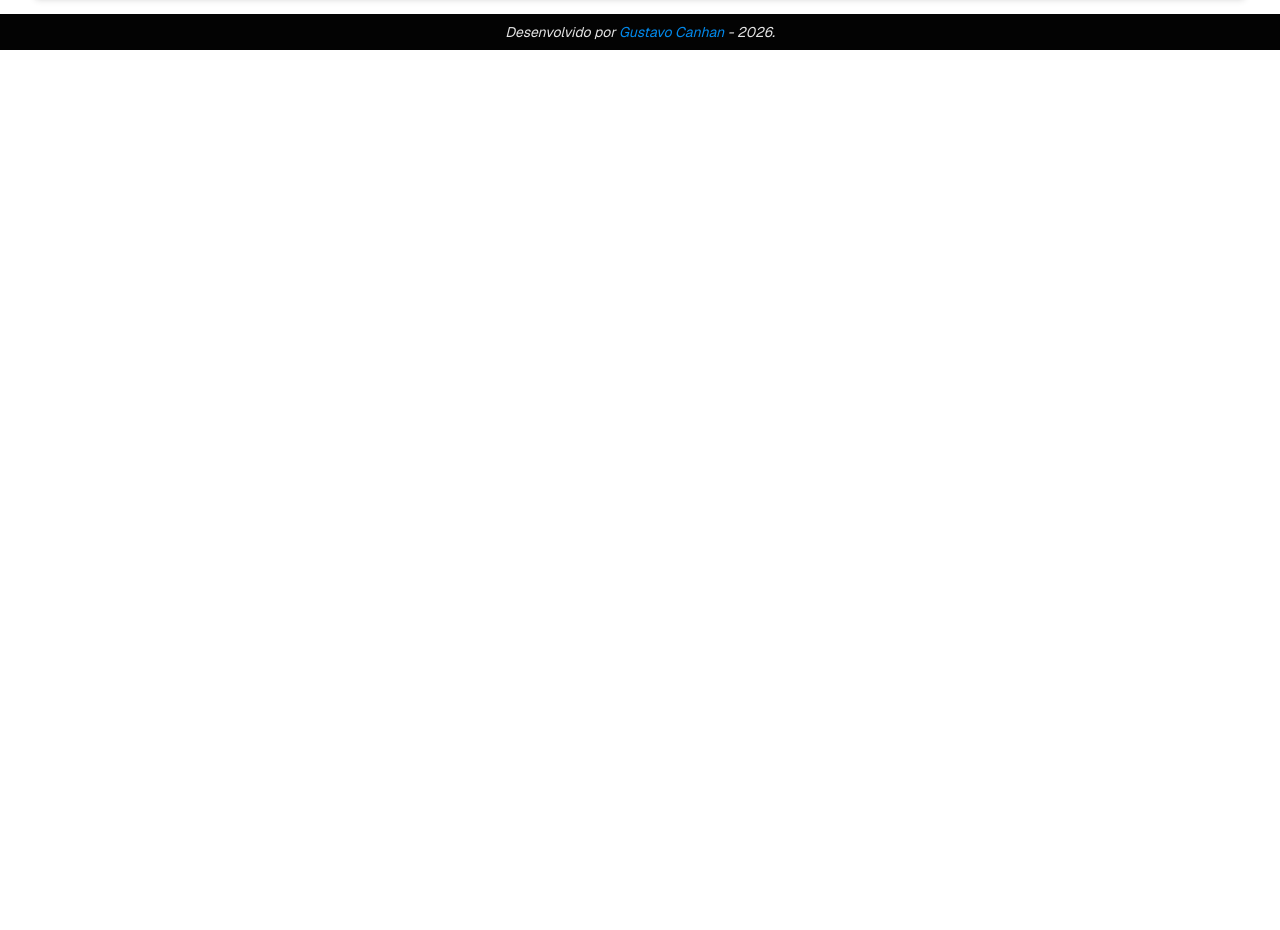
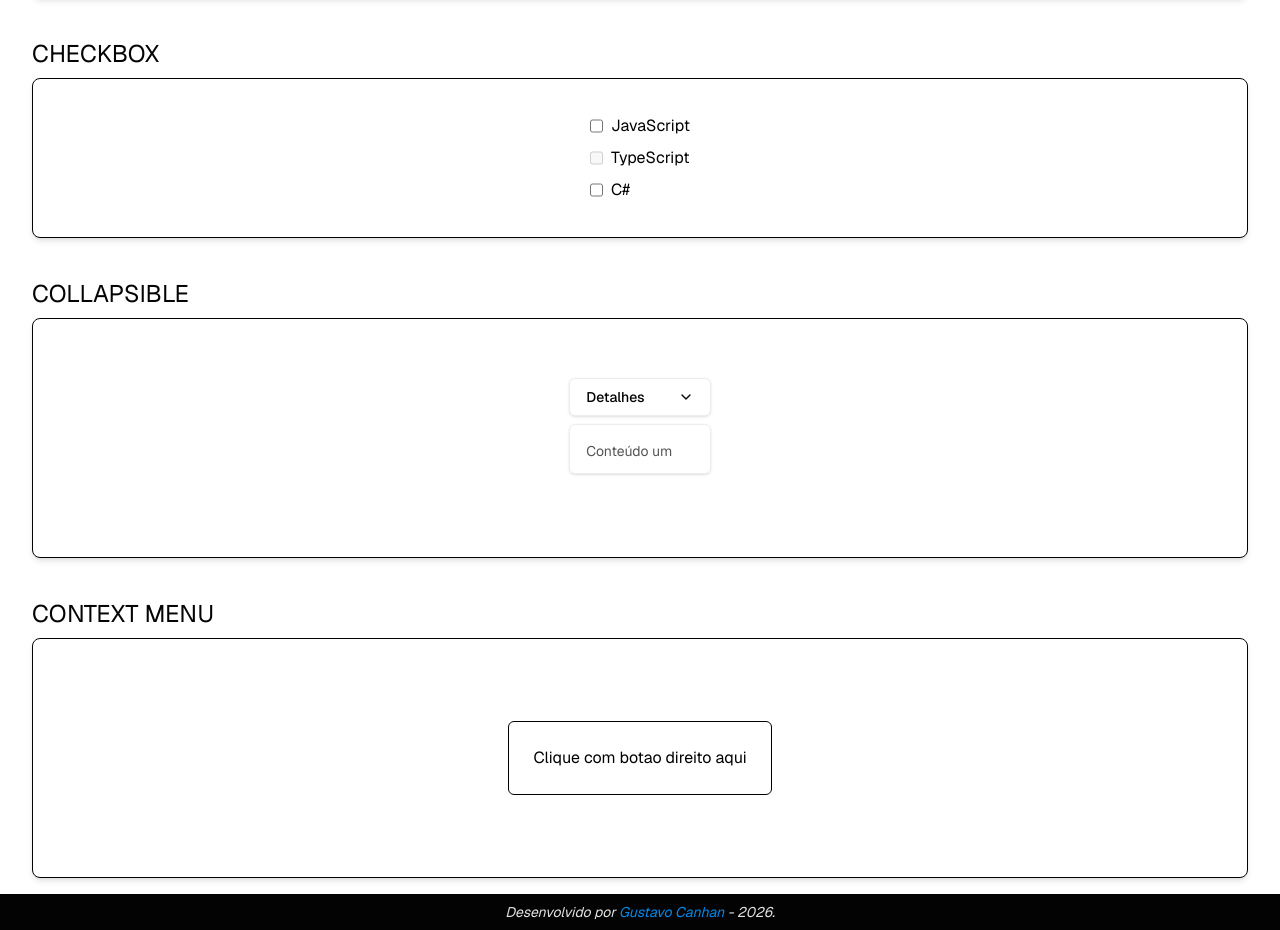
Before and after one commit to gustavocanhan/ComponentesReact, a Next.js app: page / in a window 1280 px wide. Shown: the part 3086-4016 px from the top of the page. Before the commit the page ends 3136 px from the top, so only its background shows below. Built offline with nearby package versions, Linux system fonts and the light colour scheme.

Commit message:
feat: add checkbox collapsible and contextmenu for components

```diff
--- a/src/app/componentes/page.tsx
+++ b/src/app/componentes/page.tsx
@@ -13,6 +13,9 @@ export default function Componentes() {
     "Calendar",
     "Card",
     "Carousel",
+    "Checkbox",
+    "Collapsible",
+    "Context Menu",
   ];
 
   return (
@@ -23,9 +26,9 @@ export default function Componentes() {
           Here you will find various components <br />
           that I created as a basis for study and practice.
         </p>
-        <div className="grid grid-cols-2 md:grid-cols-3 gap-4">
+        <div className="grid grid-cols-2 md:grid-cols-3 gap-6">
           {data.sort().map((item, key) => (
-            <div className="w-fit">
+            <div className="w-fit" key={key}>
               <p
                 key={key}
                 className="font-semibold cursor-pointer relative inline-block after:content-[''] after:absolute after:left-0 after:bottom-0 after:h-0.5 after:w-0 after:bg-accent-foreground after:transition-[width] after:duration-300 hover:after:w-full"
--- a/src/app/page.tsx
+++ b/src/app/page.tsx
@@ -13,6 +13,10 @@ import { useState } from "react";
 import Card from "./../components/card/Card";
 import Carousel from "@/components/carousel/Carousel";
 import CarouselItem from "@/components/carousel/CarouselItem";
+import CheckBox from "@/components/checkbox/CheckBox";
+import Collapsible from "@/components/collapsible/Collapsible";
+import ContextMenu from "@/components/contextmenu/ContextMenu";
+import { Copy, Edit, Trash } from "lucide-react";
 
 export default function Home() {
   const [input, setInput] = useState("");
@@ -178,6 +182,77 @@ export default function Home() {
           </div>
         </div>
       </div>
+      {/* CheckBox */}
+      <div className="py-4 px-8">
+        <h1 className="text-2xl text-foreground pb-2">CHECKBOX</h1>
+        <div className="px-2 shadow-md w-full h-40 bg-background border rounded-lg border-foreground flex justify-center items-center">
+          <div className="flex flex-col gap-2">
+            <CheckBox
+              labelChk="JavaScript"
+              nameChk="tech"
+              valueChk="js"
+              isDisabled={false}
+            />
+            <CheckBox
+              labelChk="TypeScript"
+              nameChk="tech"
+              valueChk="ts"
+              isDisabled={true}
+            />
+            <CheckBox
+              labelChk="C#"
+              nameChk="tech"
+              valueChk="c#"
+              isDisabled={false}
+            />
+          </div>
+        </div>
+      </div>
+      {/* Collapsible */}
+      <div className="py-4 px-8">
+        <h1 className="text-2xl text-foreground pb-2">COLLAPSIBLE</h1>
+        <div className="px-2 shadow-md w-full h-60 bg-background border rounded-lg border-foreground flex justify-center items-center">
+          <div className="flex flex-col gap-2">
+            <Collapsible title="Detalhes">
+              <p>Conteúdo um</p>
+              <p>Conteúdo dois</p>
+              <p>Conteúdo tres</p>
+              <p>Conteúdo quatro</p>
+            </Collapsible>
+          </div>
+        </div>
+      </div>
+      {/* Context Menu */}
+      <div className="py-4 px-8">
+        <h1 className="text-2xl text-foreground pb-2">CONTEXT MENU</h1>
+        <div className="px-2 shadow-md w-full h-60 bg-background border rounded-lg border-foreground flex justify-center items-center">
+          <div className="flex flex-col gap-2">
+            <ContextMenu
+              items={[
+                {
+                  label: "Editar",
+                  icon: <Edit className="w-4 h-4" />,
+                  onClick: () => alert("Editar"),
+                },
+                {
+                  label: "Duplicar",
+                  icon: <Copy className="w-4 h-4" />,
+                  onClick: () => alert("Duplicar"),
+                },
+                {
+                  label: "Excluir",
+                  icon: <Trash className="w-4 h-4" />,
+                  onClick: () => alert("Excluir"),
+                },
+              ]}
+            >
+              <div className="rounded-md border p-6">
+                Clique com botao direito aqui
+              </div>
+            </ContextMenu>
+          </div>
+        </div>
+      </div>
     </main>
   );
 }
--- /dev/null
+++ b/src/components/checkbox/CheckBox.tsx
@@ -0,0 +1,26 @@
+type CheckBoxProps = {
+  nameChk: string;
+  valueChk: string;
+  labelChk: string;
+  isDisabled: boolean;
+};
+
+export default function CheckBox({
+  nameChk,
+  valueChk,
+  labelChk,
+  isDisabled,
+}: CheckBoxProps) {
+  return (
+    <label className="flex gap-2">
+      <input
+        type="checkbox"
+        name={nameChk}
+        value={valueChk}
+        className="accent-accent-foreground"
+        disabled={isDisabled}
+      />
+      {labelChk}
+    </label>
+  );
+}
--- /dev/null
+++ b/src/components/collapsible/Collapsible.tsx
@@ -0,0 +1,47 @@
+"use client";
+
+import { ChevronDown } from "lucide-react";
+import { useState } from "react";
+
+type CollapsibleProps = {
+  title: string;
+  children: React.ReactNode;
+};
+
+export default function Collapsible({ title, children }: CollapsibleProps) {
+  const [open, setOpen] = useState(false);
+
+  return (
+    <div>
+      <div className="w-full rounded-md border border-muted-foreground/10 shadow">
+        {/* Trigger */}
+        <button
+          onClick={() => setOpen((v) => !v)}
+          className="cursor-pointer flex w-full items-center justify-between px-4 py-2 text-sm font-medium hover:bg-muted transition"
+          aria-expanded={open}
+        >
+          {title}
+          <ChevronDown
+            className={`h-4 w-4 transition-transform duration-200 ${
+              open ? "rotate-180" : ""
+            }`}
+          />
+        </button>
+      </div>
+      {/* Content */}
+      <div
+        className={`pb-6 grid transition-[grid-template-rows] duration-200 ${
+          open ? "grid-rows-[1fr]" : "grid-rows-[0fr]"
+        }`}
+      >
+        <div
+          className={`overflow-hidden mt-2 shadow rounded-md p-4 text-sm text-muted-foreground flex flex-col gap-2 border border-muted-foreground/10 ${
+            !open ? "pb-8" : ""
+          }`}
+        >
+          {children}
+        </div>
+      </div>
+    </div>
+  );
+}
--- /dev/null
+++ b/src/components/contextmenu/ContextMenu.tsx
@@ -0,0 +1,84 @@
+"use client";
+
+import { useEffect, useRef, useState } from "react";
+
+type ContextMenuProps = {
+  items: {
+    label: string;
+    icon: React.ReactNode;
+    onClick: () => void;
+    disabled?: boolean;
+  }[];
+  children: React.ReactNode;
+};
+
+export default function ContextMenu({ items, children }: ContextMenuProps) {
+  const [open, setOpen] = useState(false);
+  const [pos, setPos] = useState({ x: 0, y: 0 });
+  const menuRef = useRef<HTMLDivElement>(null);
+
+  function handleContextMenu(e: React.MouseEvent) {
+    e.preventDefault();
+    e.stopPropagation();
+
+    const x = Math.min(e.clientX, window.innerWidth - 160);
+    const y = Math.min(e.clientY, window.innerHeight - 120);
+
+    setPos({ x, y });
+    setOpen(true);
+  }
+
+  useEffect(() => {
+    if (!open) return;
+
+    function handleMouseDown(e: MouseEvent) {
+      // ignora clique direito (para não fechar ao abrir outro)
+      if (e.button === 2) return;
+
+      if (menuRef.current && !menuRef.current.contains(e.target as Node)) {
+        setOpen(false);
+      }
+    }
+
+    function handleScroll() {
+      setOpen(false);
+    }
+
+    window.addEventListener("mousedown", handleMouseDown);
+    window.addEventListener("scroll", handleScroll, { once: true });
+
+    return () => {
+      window.removeEventListener("mousedown", handleMouseDown);
+      window.removeEventListener("scroll", handleScroll);
+    };
+  }, [open]);
+
+  return (
+    <div onContextMenu={handleContextMenu} className="inline-block">
+      {children}
+
+      {open && (
+        <div
+          ref={menuRef}
+          style={{ top: pos.y, left: pos.x }}
+          className="fixed z-50 min-w-40 rounded-md border border-muted-foreground/10 bg-background p-1 shadow-md"
+        >
+          {items.map((item, i) => (
+            <button
+              key={i}
+              disabled={item.disabled}
+              onClick={() => {
+                item.onClick();
+                setOpen(false);
+              }}
+              className="flex w-full items-center justify-between rounded-sm px-2 py-1.5 text-sm hover:bg-muted disabled:pointer-events-none disabled:opacity-50 cursor-pointer"
+            >
+              <p>{item.label}</p>
+              {item.icon}
+            </button>
+          ))}
+        </div>
+      )}
+    </div>
+  );
+}
```
